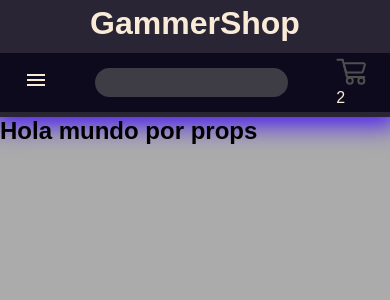
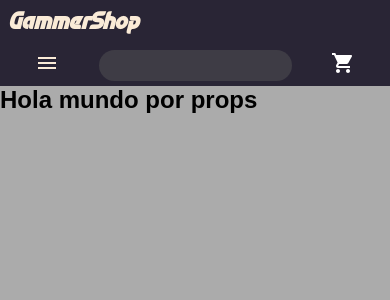
Before and after one commit to mayomatias/ecommerce, a React (Create React App) app: page / in a window 390 px wide. Shown: the top 300 px of the page. Built offline with nearby package versions, Linux system fonts and the light colour scheme.

Commit message:
Arreglando estilos

```diff
--- a/src/components/CartWidget/CartWidget.js
+++ b/src/components/CartWidget/CartWidget.js
@@ -1,11 +1,12 @@
 import React from "react";
-import cart from "./assets/cart.svg"
+import ShoppingCartIcon from '@mui/icons-material/ShoppingCart';
 
 const CartWidget = () => {
   return(
     <div>
-      <img src={cart} alt="cart-widget" />
-      <p>{"2"}</p>
+      <a href="">
+        <ShoppingCartIcon sx={{ color: '#ffffff' }} />
+      </a>
     </div>
   )
 }
--- a/src/components/NavBar/NavBar.js
+++ b/src/components/NavBar/NavBar.js
@@ -21,9 +21,13 @@ const NavBar = () =>{
   }
 
   return(
-    <header>
+
+
+      <nav>
+        <div id='brand'>
           <h1>GammerShop</h1>
-      <nav>
+        </div>
+        <div id='nav-drop-down-container'>
           <ul className={dropDowMenu} id='nav-drop-menu'>
             <li className="nav-item"><a>Productos</a></li>
             <li className="nav-item"><a>Nosotros</a></li>
@@ -31,16 +35,14 @@ const NavBar = () =>{
           </ul>
           <div>
             {navBarState ? <MenuIcon onClick={imprimir} /> : <CloseIcon onClick={imprimir} />}
-
           </div>
           <div id='search-box'>
-          <div />
             <input type='text' />
-          <div />
           </div>
           <CartWidget />
+        </div>
       </nav>
-    </header>
+
   );
 }
 
--- a/src/css/style.css
+++ b/src/css/style.css
@@ -3,18 +3,37 @@
   margin: 0;
   box-sizing: border-box; }
 
+@font-face {
+  font-family: TechnoRaceItalic;
+  src: url("../fonts/TechnoRaceItalic.otf") format("opentype");
+  font-weight: 100; }
+
+#brand, #nav-drop-menu {
+  font-family: TechnoRaceItalic; }
+
 @media (max-width: 576px) {
-  header {
-    height: 30vw; }
   nav {
-    height: 15vw; }
-  nav ul {
+    flex-direction: column; }
+  #brand {
+    margin: 0.5rem;
+    width: 95%;
+    display: flex;
+    align-items: center;
+    justify-content: flex-start;
+    gap: 15px;
+    z-index: 2; }
+  #nav-drop-down-container {
+    display: flex;
+    width: 95%;
+    height: 95%;
+    justify-content: space-around;
+    align-items: center;
+    padding: 0.3rem; }
+  #nav-drop-menu {
     z-index: 1;
     margin-left: 0;
-    display: block;
     background-color: aliceblue;
-    margin-top: 15vw; }
-  #nav-drop-menu {
+    margin-top: 30vw;
     width: 75%;
     position: fixed;
     top: 0%;
@@ -32,10 +51,9 @@
     justify-content: center;
     align-items: center; }
   #search-box {
-    height: 50%;
+    height: 90%;
     background-color: #3e3c45;
     display: flex;
-    align-items: stretch;
     border-radius: 50px; }
   #search-box input {
     background: none;
@@ -48,7 +66,9 @@
   .nav-drop-menu-invisible {
     display: none; }
   .nav-drop-menu-visible {
-    display: flex; } }
+    display: flex; }
+  .nav-item a:hover {
+    color: #fff; } }
 
 nav {
   display: flex;
@@ -68,14 +88,16 @@ nav {
   box-shadow: 5px 5px #4717F6;
   border: solid 2px black; }
 
+.nav-item a {
+  color: #000; }
+
+.nav-item a:hover {
+  color: #fff; }
+
 .nav-item:hover {
   color: #fff;
   background-color: #4717F6;
   box-shadow: 5px 5px  #fff; }
-
-a {
-  color: #000;
-  text-decoration: none; }
 
 ul {
   list-style: none; }
@@ -83,13 +105,3 @@ ul {
 body {
   background-color: #ababab;
   font-family: 'Josefin Sans', sans-serif; }
-
-header {
-  display: flex;
-  flex-direction: column;
-  justify-content: space-around;
-  align-items: center;
-  background-color: #080317ca;
-  color: antiquewhite;
-  box-shadow: 0px 0px 1.5rem 0.5rem #4717F6;
-  width: 100%; }
--- /dev/null
+++ b/src/scss/base/_typography.scss
@@ -0,0 +1,9 @@
+@font-face {
+    font-family: TechnoRaceItalic;
+    src: url("../fonts/TechnoRaceItalic.otf") format("opentype");
+    font-weight: 100;
+}
+
+#brand, #nav-drop-menu{
+    font-family: TechnoRaceItalic;
+}
--- a/src/scss/layout/_header.scss
+++ /dev/null
@@ -1,10 +0,0 @@
-header {
-    display: flex;
-    flex-direction: column;
-    justify-content: space-around;
-    align-items: center;
-    background-color: $primary;
-    color: antiquewhite;
-    box-shadow: 0px 0px 1.5rem 0.5rem #4717F6;
-    width: 100%;
-}
--- a/src/scss/main.scss
+++ b/src/scss/main.scss
@@ -1,6 +1,10 @@
 //Utilities
 @import "./utilities/reset";
 @import "./utilities/variables";
+
+//Base
+@import "./base/typography";
+
 
 //==========> Media queries
 @import "./utilities/media-querys/mobile";
@@ -10,4 +14,3 @@
 
 //Layout
 @import "./layout/body.scss";
-@import "./layout/header.scss";
--- a/src/scss/utilities/media-querys/_mobile.scss
+++ b/src/scss/utilities/media-querys/_mobile.scss
@@ -1,21 +1,32 @@
 @import "../../utilities/variables";
 
 @media (max-width: 576px) {
-    header {
-        height: 30vw;
+    nav {
+        flex-direction: column;
+
     }
-    nav {
-        height: 15vw;
+    #brand{
+        margin: 0.5rem;
+        width: 95%;
+        display: flex;
+        align-items: center;
+        justify-content: flex-start;
+        gap: 15px;
+        z-index: 2;
     }
-
-    nav ul {
+    #nav-drop-down-container{
+        display: flex;
+        width: 95%;
+        height: 95%;
+        justify-content: space-around;
+        align-items: center;
+        padding: 0.3rem;
+    }
+    #nav-drop-menu{
         z-index: 1;
         margin-left: 0;
-        display: block;
         background-color: aliceblue;
-        margin-top: 15vw;
-    }
-    #nav-drop-menu{
+        margin-top: 30vw;
         width: 75%;
         position: fixed;
         top: 0%;
@@ -39,11 +50,11 @@
         align-items: center;
     }
     #search-box{
-        height: 50%;
+        height: 90%;
         background-color: $backgBackUp;
         display: flex;
-        align-items: stretch;
         border-radius: 50px;
+
     }
     #search-box input {
         background: none;
@@ -61,4 +72,10 @@
     .nav-drop-menu-visible{
         display: flex;
     }
+    .nav-item {
+
+    }
+    .nav-item a:hover{
+        color: #fff;
+    }
 }
```
Also changed, not shown: src/scss/components/_navbar.scss (+7 -4 lines), src/components/CartWidget/assets/cart.svg (deleted), src/fonts/TechnoRaceItalic.otf (added). Lines whose indentation alone changed are shown as unchanged.
